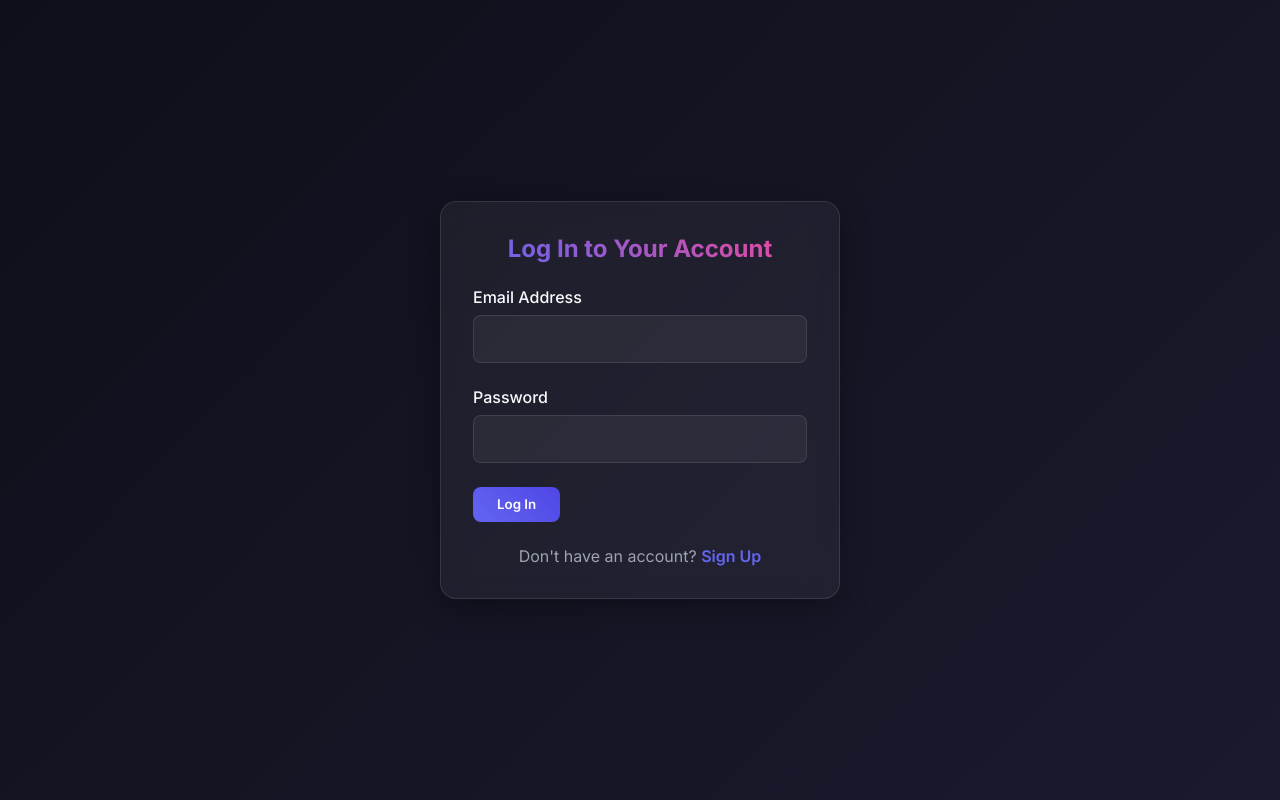
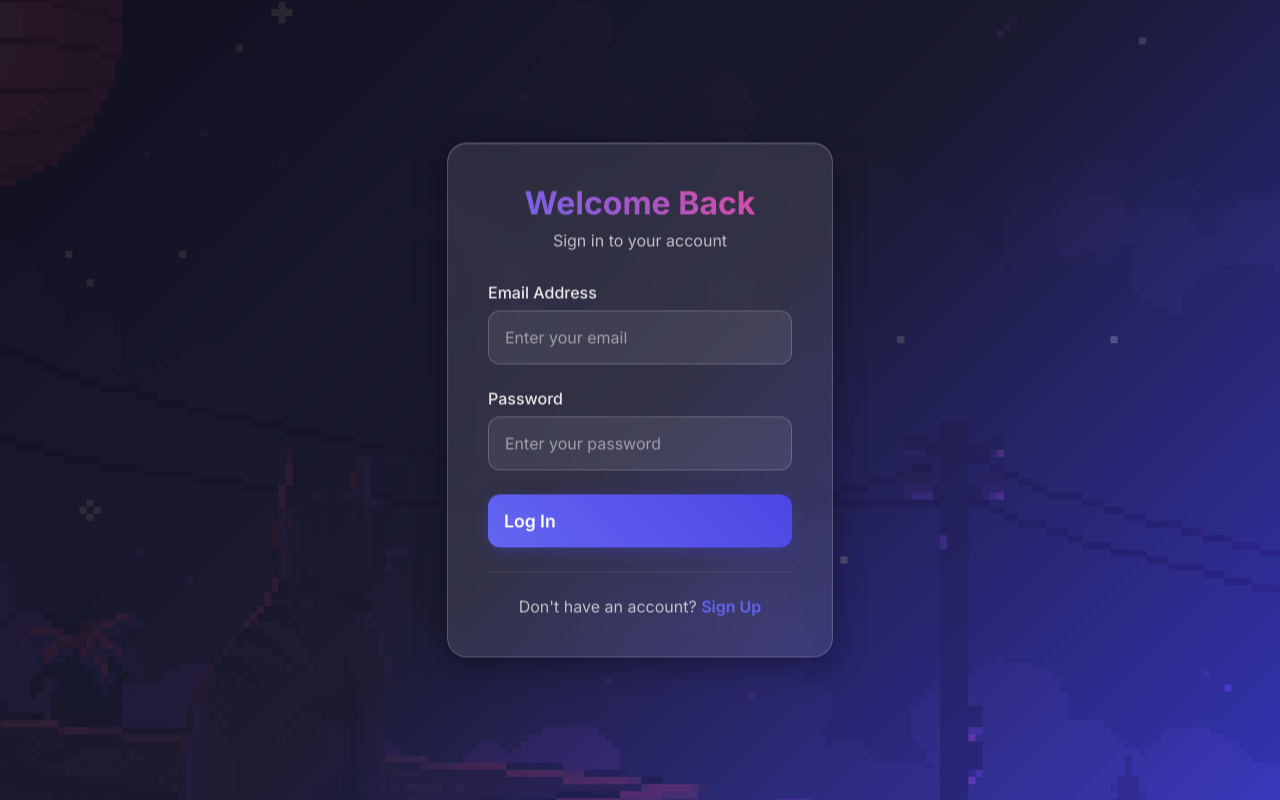
Before and after one commit to romy-dev-hub/nexblog, a Next.js app: page /auth/login in a window 1280 px wide. Built offline with nearby package versions, Linux system fonts and the light colour scheme.

Commit message:
trying to add animated background to the signup/login but i failed so going to alternative solutions

```diff
--- a/app/auth/login/page.js
+++ b/app/auth/login/page.js
@@ -1,4 +1,3 @@
-// app/auth/login/page.js
 'use client';
 
 import { useState } from 'react';
@@ -32,19 +31,22 @@ export default function Login() {
   };
 
   return (
-    <div className="auth-page">
+    <div className="auth-page-with-bg">
       <div className="auth-container">
         <motion.div
-          className="auth-card"
+          className="auth-card glassmorphic"
           initial={{ opacity: 0, y: 20 }}
           animate={{ opacity: 1, y: 0 }}
           transition={{ duration: 0.5 }}
         >
-          <h2>Log In to Your Account</h2>
+          <div className="auth-header">
+            <h2>Welcome Back</h2>
+            <p>Sign in to your account</p>
+          </div>
 
           {error && <div className="error-message">{error}</div>}
 
-          <form onSubmit={handleSubmit}>
+          <form onSubmit={handleSubmit} className="auth-form">
             <div className="form-group">
               <label htmlFor="email">Email Address</label>
               <input
@@ -53,6 +55,7 @@ export default function Login() {
                 value={email}
                 onChange={(e) => setEmail(e.target.value)}
                 required
+                placeholder="Enter your email"
               />
             </div>
 
@@ -64,23 +67,46 @@ export default function Login() {
                 value={password}
                 onChange={(e) => setPassword(e.target.value)}
                 required
+                placeholder="Enter your password"
               />
             </div>
 
-            <button
+            <motion.button
               type="submit"
-              className="btn btn-primary"
+              className="btn btn-primary auth-submit-btn"
               disabled={loading}
+              whileHover={{ scale: 1.02 }}
+              whileTap={{ scale: 0.98 }}
             >
               {loading ? 'Logging In...' : 'Log In'}
-            </button>
+            </motion.button>
           </form>
 
           <div className="auth-footer">
-            Don't have an account? <Link href="/auth/signup">Sign Up</Link>
+            <p>Don't have an account? <Link href="/auth/signup">Sign Up</Link></p>
           </div>
         </motion.div>
       </div>
+
+      {/* Inline styles for background to ensure it works */}
+      <style jsx global>{`
+        .auth-page-with-bg {
+          min-height: 100vh;
+          display: flex;
+          align-items: center;
+          justify-content: center;
+          position: relative;
+          overflow: hidden;
+          background: linear-gradient(135deg, rgba(15, 15, 26, 0.9) 0%, rgba(26, 26, 46, 0.9) 50%, rgba(63, 66, 241, 0.6) 100%),
+                     url('/images/background.gif') center/cover no-repeat;
+        }
+
+        @media (max-width: 768px) {
+          .auth-page-with-bg {
+            padding: 1rem;
+          }
+        }
+      `}</style>
     </div>
   );
 }
--- a/styles/globals.css
+++ b/styles/globals.css
@@ -1207,3 +1207,168 @@ body {
   margin-right: 1rem;
   font-weight: 500;
 }
+
+/* Auth Pages with Animated Background */
+.auth-page-with-bg {
+  min-height: 100vh;
+  display: flex;
+  align-items: center;
+  justify-content: center;
+  position: relative;
+  overflow: hidden;
+}
+
+.auth-container {
+  width: 100%;
+  max-width: 450px;
+  padding: 2rem;
+  z-index: 1;
+}
+
+/* Glassmorphic Card */
+.auth-card.glassmorphic {
+  background: rgba(255, 255, 255, 0.1);
+  backdrop-filter: blur(12px);
+  -webkit-backdrop-filter: blur(12px);
+  border-radius: 20px;
+  padding: 2.5rem;
+  border: 1px solid rgba(255, 255, 255, 0.18);
+  box-shadow:
+    0 8px 32px 0 rgba(0, 0, 0, 0.36),
+    inset 0 1px 1px 0 rgba(255, 255, 255, 0.15);
+}
+
+.auth-header {
+  text-align: center;
+  margin-bottom: 2rem;
+}
+
+.auth-header h2 {
+  font-size: 2rem;
+  margin-bottom: 0.5rem;
+  background: linear-gradient(45deg, var(--primary), var(--secondary));
+  -webkit-background-clip: text;
+  background-clip: text;
+  -webkit-text-fill-color: transparent;
+}
+
+.auth-header p {
+  color: rgba(255, 255, 255, 0.7);
+  font-size: 1rem;
+}
+
+.auth-form {
+  margin-bottom: 1.5rem;
+}
+
+.form-group {
+  margin-bottom: 1.5rem;
+}
+
+.form-group label {
+  display: block;
+  margin-bottom: 0.5rem;
+  font-weight: 500;
+  color: rgba(255, 255, 255, 0.9);
+}
+
+.form-group input {
+  width: 100%;
+  padding: 1rem;
+  border-radius: 12px;
+  border: 1px solid rgba(255, 255, 255, 0.2);
+  background: rgba(255, 255, 255, 0.08);
+  color: var(--light);
+  font-size: 1rem;
+  transition: all 0.3s ease;
+}
+
+.form-group input:focus {
+  outline: none;
+  border-color: var(--primary);
+  background: rgba(255, 255, 255, 0.12);
+  box-shadow: 0 0 0 3px rgba(99, 102, 241, 0.2);
+}
+
+.form-group input::placeholder {
+  color: rgba(255, 255, 255, 0.5);
+}
+
+.auth-submit-btn {
+  width: 100%;
+  padding: 1rem;
+  font-size: 1.1rem;
+  font-weight: 600;
+  border-radius: 12px;
+  margin-top: 1rem;
+  background: linear-gradient(45deg, var(--primary), var(--primary-dark));
+  border: none;
+  box-shadow: 0 4px 15px rgba(79, 70, 229, 0.3);
+}
+
+.auth-submit-btn:disabled {
+  opacity: 0.7;
+  cursor: not-allowed;
+}
+
+.auth-footer {
+  text-align: center;
+  padding-top: 1.5rem;
+  border-top: 1px solid rgba(255, 255, 255, 0.1);
+}
+
+.auth-footer p {
+  color: rgba(255, 255, 255, 0.7);
+  margin: 0;
+}
+
+.auth-footer a {
+  color: var(--primary);
+  text-decoration: none;
+  font-weight: 600;
+  transition: color 0.3s;
+}
+
+.auth-footer a:hover {
+  color: var(--secondary);
+  text-decoration: underline;
+}
+
+.error-message {
+  background: rgba(239, 68, 68, 0.15);
+  color: #f87171;
+  padding: 0.75rem 1rem;
+  border-radius: 8px;
+  margin-bottom: 1.5rem;
+  border: 1px solid rgba(239, 68, 68, 0.2);
+  font-size: 0.9rem;
+}
+
+/* Responsive Design */
+@media (max-width: 768px) {
+  .auth-container {
+    padding: 1rem;
+  }
+
+  .auth-card.glassmorphic {
+    padding: 2rem 1.5rem;
+  }
+
+  .auth-header h2 {
+    font-size: 1.75rem;
+  }
+}
+
+/* Animation for the form */
+@keyframes float {
+  0%, 100% {
+    transform: translateY(0px);
+  }
+  50% {
+    transform: translateY(-10px);
+  }
+}
+
+.auth-card.glassmorphic {
+  animation: float 6s ease-in-out infinite;
+}
```
Also changed, not shown: app/auth/signup/page.js (+36 -9 lines).
